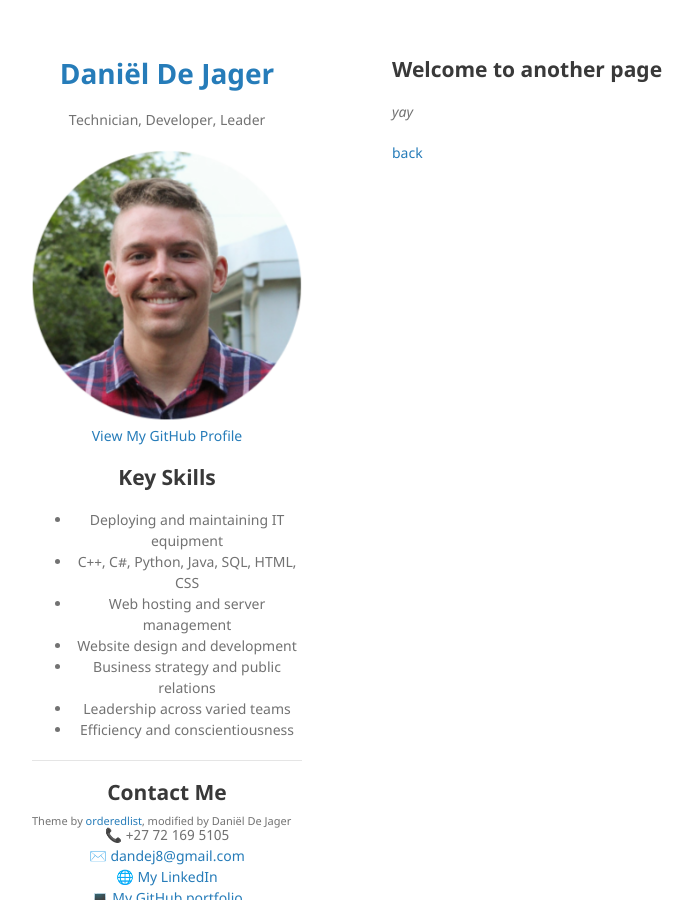
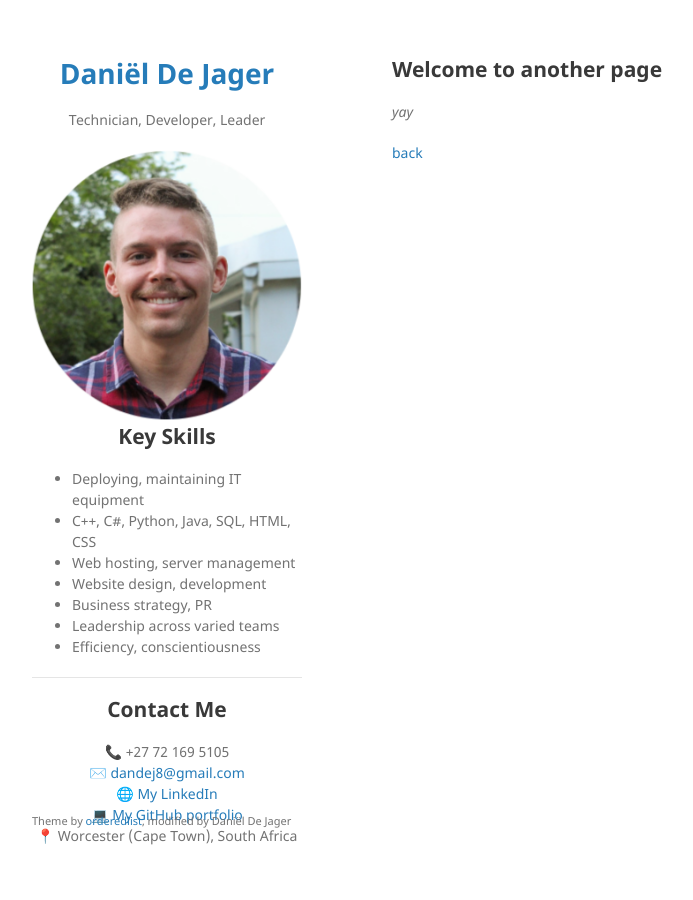
Before and after one commit to TenHunt/tenhunt.github.io, a Jekyll site: the page built from another-page.md, in a window 1280 px wide. Shown: the whole page, without its empty margins (178-871 px from the left). Built offline with Jekyll 4.4.1, drawn with Linux system fonts in a browser that asks for light colours; our own code applies the rules of GitHub Pages for plain Markdown files.

Commit message:
Move some content around
Previous fix worked. Should probably build Gem locally on my PC before pushing to prod

```diff
--- a/_layouts/default.html
+++ b/_layouts/default.html
@@ -28,7 +28,7 @@
         {% endif %}
 
         {% if site.github.is_user_page %}
-        <p class="view, align-head"><a href="{{ site.github.owner_url }}">View My GitHub Profile</a></p>
+        <!--<p class="view, align-head"><a href="{{ site.github.owner_url }}">View My GitHub Profile</a></p>-->
         {% endif %}
 
         {% if site.show_downloads %}
@@ -40,14 +40,14 @@
         {% endif %}
 
 		<h2 class="align-head">Key Skills</h2>
-		<ul class="align-head">
-			<li>Deploying and maintaining IT equipment</li>
+		<ul>
+			<li>Deploying, maintaining IT equipment</li>
 			<li>C++, C#, Python, Java, SQL, HTML, CSS</li>
-			<li>Web hosting and server management</li>
-			<li>Website design and development</li>
-			<li>Business strategy and public relations</li>
+			<li>Web hosting, server management</li>
+			<li>Website design, development</li>
+			<li>Business strategy, PR</li>
 			<li>Leadership across varied teams</li>
-			<li>Efficiency and conscientiousness</li>
+			<li>Efficiency, conscientiousness</li>
 		</ul>
 
 		<hr>
```
